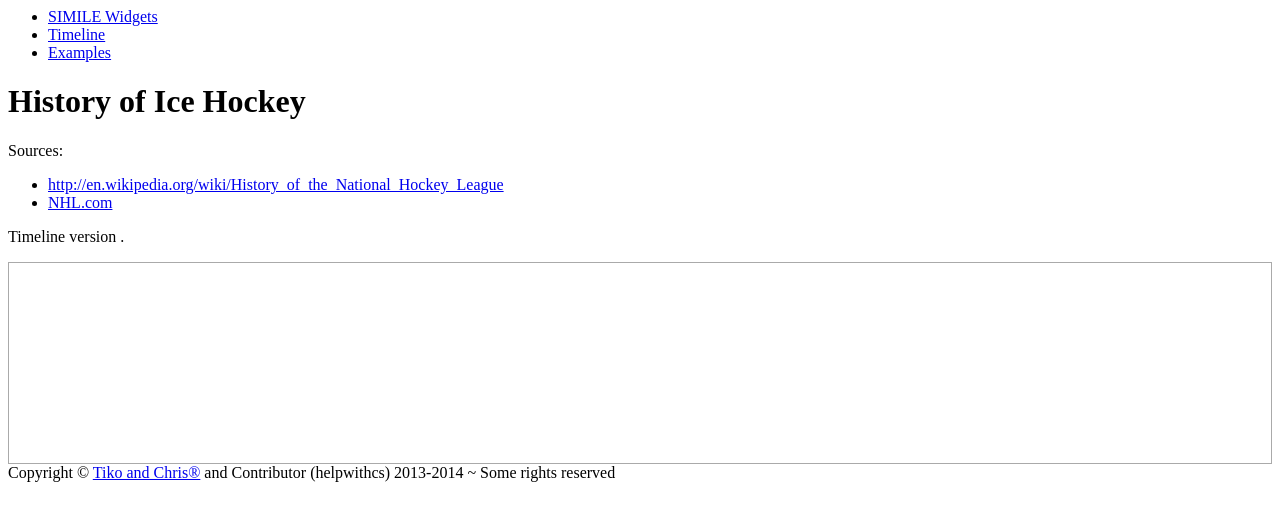
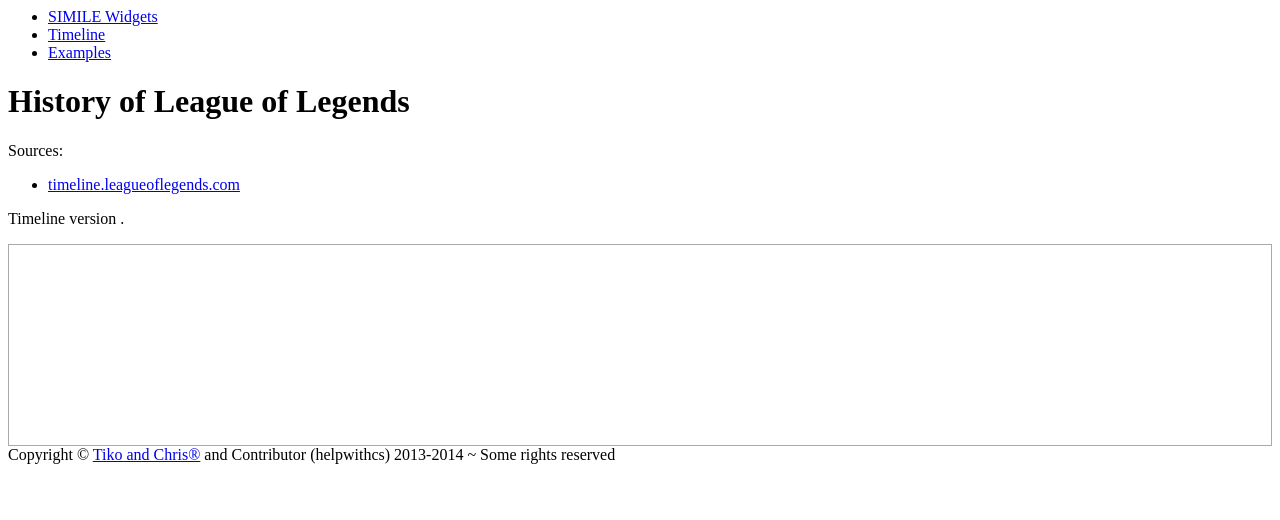
Before and after one commit to JuliusSeizure/timeline, a plain HTML site: page leagueoflegends.html in a window 1280 px wide. Drawn offline with Linux system fonts and the light colour scheme; a script that the page names is missing.

Commit message:
Update leagueoflegends.html

```diff
--- a/leagueoflegends.html
+++ b/leagueoflegends.html
@@ -1,6 +1,6 @@
 <html>
   <head>
-    <title>SIMILE Widgets | Timeline | Examples | The History of Ice Hockey</title>
+    <title>SIMILE Widgets | Timeline | Examples | The History of League of Legends</title>
     <link rel='stylesheet' href='styles.css' type='text/css' />
 
     <!-- ############################################################################ -->
@@ -57,7 +57,7 @@
             ];
 
             tl = Timeline.create(document.getElementById("tl"), bandInfos, Timeline.HORIZONTAL);
-            tl.loadXML("IceHockey.xml", function(xml, url) {
+            tl.loadXML("leagueoflegends.xml", function(xml, url) {
                 eventSource.loadXML(xml, url);
             });
         }
@@ -80,14 +80,14 @@
     </ul>
 
     <div id="header">
-      <h1>History of Ice Hockey</h1>
+      <h1>History of League of Legends</h1>
     </div>
 
     <div id="content">
       <p>Sources:
           <ul>
-              <li><a href="http://en.wikipedia.org/wiki/History_of_the_National_Hockey_League#1917.E2.80.931942:_Founding">http://en.wikipedia.org/wiki/History_of_the_National_Hockey_League</a></li>
-              <li><a href="http://www.nhl.com/history/timeline.html">NHL.com</a></li>
+
+             <li><a href="http://timeline.leagueoflegends.com/">timeline.leagueoflegends.com</a></li>
           </ul>
       </p>
       <p>Timeline version <span id='tl_ver'></span>.</p>
```
